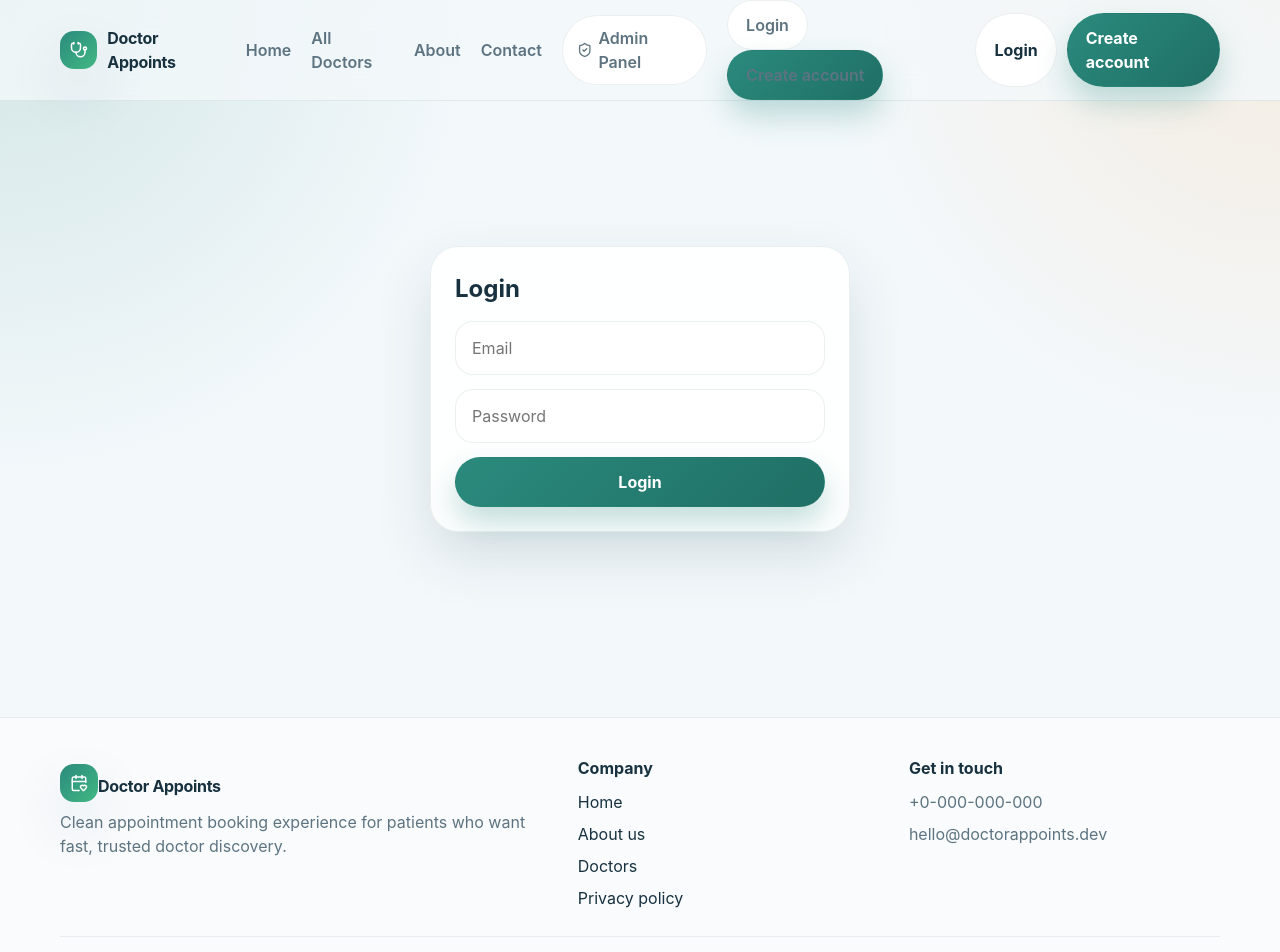
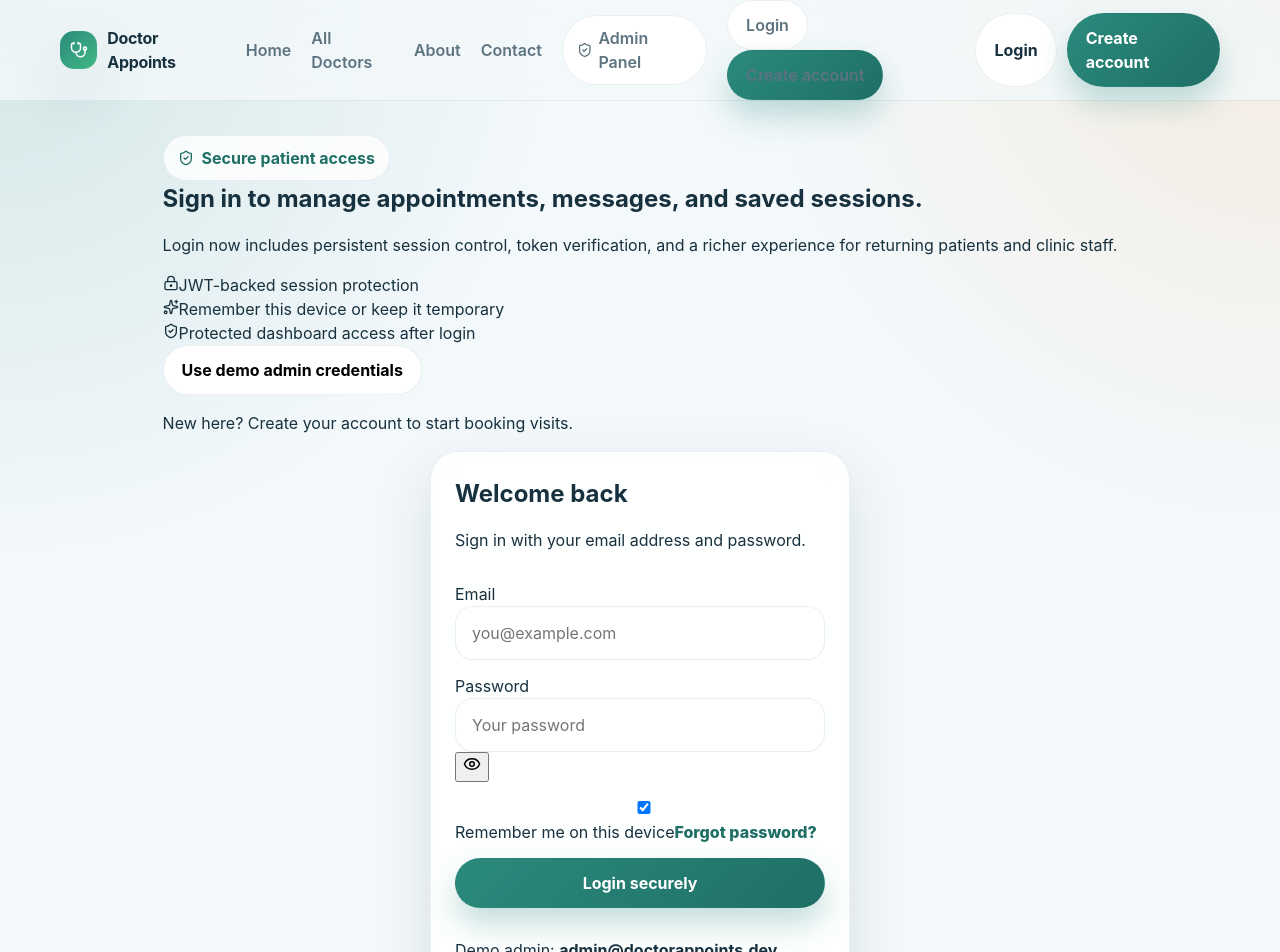
Before and after one commit to MarutiNandan2796/doctorappointment, a React (Vite) app in the folder client/: page /login in a window 1280 px wide. Shown: the top 952 px of the page. Built offline with nearby package versions, Linux system fonts and the light colour scheme; no server answers.

Commit message:
feat(client): implement secure login and register pages with form controls

```diff
--- a/client/src/pages/Login.jsx
+++ b/client/src/pages/Login.jsx
@@ -1,13 +1,168 @@
+import { useEffect, useState } from 'react';
+import { Link, useLocation, useNavigate } from 'react-router-dom';
+import { Eye, EyeOff, LockKeyhole, ShieldCheck, Sparkles } from 'lucide-react';
+import { useAuth } from '../context/AuthContext';
+
+const demoCredentials = {
+  email: 'admin@doctorappoints.dev',
+  password: 'password123'
+};
+
 export default function Login() {
+  const { signIn, isAuthenticated } = useAuth();
+  const navigate = useNavigate();
+  const location = useLocation();
+  const [showPassword, setShowPassword] = useState(false);
+  const [isSubmitting, setIsSubmitting] = useState(false);
+  const [error, setError] = useState('');
+  const [formData, setFormData] = useState({
+    email: '',
+    password: '',
+    rememberMe: true
+  });
+
+  useEffect(() => {
+    if (isAuthenticated) {
+      navigate('/dashboard', { replace: true });
+    }
+  }, [isAuthenticated, navigate]);
+
+  function updateField(event) {
+    const { name, type, checked, value } = event.target;
+    setFormData((current) => ({
+      ...current,
+      [name]: type === 'checkbox' ? checked : value
+    }));
+    if (error) {
+      setError('');
+    }
+  }
+
+  async function handleSubmit(event) {
+    event.preventDefault();
+    setError('');
+
+    if (!formData.email.trim() || !formData.password.trim()) {
+      setError('Email and password are required');
+      return;
+    }
+
+    try {
+      setIsSubmitting(true);
+      await signIn(formData);
+      const nextPath = location.state?.from?.pathname || '/dashboard';
+      navigate(nextPath, { replace: true });
+    } catch (exception) {
+      setError(exception.response?.data?.message || 'Unable to sign in right now');
+    } finally {
+      setIsSubmitting(false);
+    }
+  }
+
+  function fillDemoCredentials() {
+    setFormData({
+      email: demoCredentials.email,
+      password: demoCredentials.password,
+      rememberMe: true
+    });
+  }
+
   return (
-    <section className="container auth-page">
-      <form className="auth-card">
-        <h1>Login</h1>
-        <input type="email" placeholder="Email" />
-        <input type="password" placeholder="Password" />
-        <button className="btn btn-primary full-width" type="button">
-          Login
+    <section className="container page-block auth-page auth-split">
+      <div className="auth-copy">
+        <span className="hero-badge">
+          <ShieldCheck size={16} />
+          Secure patient access
+        </span>
+        <h1>Sign in to manage appointments, messages, and saved sessions.</h1>
+        <p>
+          Login now includes persistent session control, token verification, and a richer experience for returning patients and clinic staff.
+        </p>
+
+        <div className="auth-feature-list">
+          <div>
+            <LockKeyhole size={16} />
+            JWT-backed session protection
+          </div>
+          <div>
+            <Sparkles size={16} />
+            Remember this device or keep it temporary
+          </div>
+          <div>
+            <ShieldCheck size={16} />
+            Protected dashboard access after login
+          </div>
+        </div>
+
+        <button className="btn btn-ghost auth-demo-btn" type="button" onClick={fillDemoCredentials}>
+          Use demo admin credentials
         </button>
+
+        <p className="auth-help-text">
+          New here? <Link to="/register">Create your account</Link> to start booking visits.
+        </p>
+      </div>
+
+      <form className="auth-card auth-form" onSubmit={handleSubmit}>
+        <div>
+          <h1>Welcome back</h1>
+          <p className="auth-subtitle">Sign in with your email address and password.</p>
+        </div>
+
+        {error ? <div className="auth-alert">{error}</div> : null}
+
+        <label className="auth-field">
+          <span>Email</span>
+          <input
+            name="email"
+            type="email"
+            placeholder="you@example.com"
+            value={formData.email}
+            onChange={updateField}
+            autoComplete="email"
+          />
+        </label>
+
+        <label className="auth-field">
+          <span>Password</span>
+          <div className="password-field">
+            <input
+              name="password"
+              type={showPassword ? 'text' : 'password'}
+              placeholder="Your password"
+              value={formData.password}
+              onChange={updateField}
+              autoComplete="current-password"
+            />
+            <button
+              className="password-toggle"
+              type="button"
+              onClick={() => setShowPassword((value) => !value)}
+              aria-label={showPassword ? 'Hide password' : 'Show password'}
+            >
+              {showPassword ? <EyeOff size={18} /> : <Eye size={18} />}
+            </button>
+          </div>
+        </label>
+
+        <div className="auth-row">
+          <label className="remember-me">
+            <input name="rememberMe" type="checkbox" checked={formData.rememberMe} onChange={updateField} />
+            Remember me on this device
+          </label>
+
+          <a className="text-link" href="mailto:hello@doctorappoints.dev">
+            Forgot password?
+          </a>
+        </div>
+
+        <button className="btn btn-primary full-width" type="submit" disabled={isSubmitting}>
+          {isSubmitting ? 'Signing in...' : 'Login securely'}
+        </button>
+
+        <p className="auth-footer-note">
+          Demo admin: <strong>{demoCredentials.email}</strong>
+        </p>
       </form>
     </section>
   );
--- a/client/src/pages/Register.jsx
+++ b/client/src/pages/Register.jsx
@@ -1,13 +1,162 @@
+import { useEffect, useState } from 'react';
+import { Link, useNavigate } from 'react-router-dom';
+import { Eye, EyeOff, ShieldCheck } from 'lucide-react';
+import { useAuth } from '../context/AuthContext';
+
 export default function Register() {
+  const { signUp, isAuthenticated } = useAuth();
+  const navigate = useNavigate();
+  const [showPassword, setShowPassword] = useState(false);
+  const [isSubmitting, setIsSubmitting] = useState(false);
+  const [error, setError] = useState('');
+  const [formData, setFormData] = useState({
+    name: '',
+    email: '',
+    password: '',
+    confirmPassword: '',
+    rememberMe: true
+  });
+
+  useEffect(() => {
+    if (isAuthenticated) {
+      navigate('/dashboard', { replace: true });
+    }
+  }, [isAuthenticated, navigate]);
+
+  function updateField(event) {
+    const { name, type, checked, value } = event.target;
+    setFormData((current) => ({
+      ...current,
+      [name]: type === 'checkbox' ? checked : value
+    }));
+    if (error) {
+      setError('');
+    }
+  }
+
+  async function handleSubmit(event) {
+    event.preventDefault();
+    setError('');
+
+    if (!formData.name.trim() || !formData.email.trim() || !formData.password.trim()) {
+      setError('Name, email, and password are required');
+      return;
+    }
+
+    if (formData.password !== formData.confirmPassword) {
+      setError('Passwords do not match');
+      return;
+    }
+
+    try {
+      setIsSubmitting(true);
+      await signUp(formData);
+      navigate('/dashboard', { replace: true });
+    } catch (exception) {
+      setError(exception.response?.data?.message || 'Unable to create your account right now');
+    } finally {
+      setIsSubmitting(false);
+    }
+  }
+
   return (
-    <section className="container auth-page">
-      <form className="auth-card">
-        <h1>Create account</h1>
-        <input type="text" placeholder="Full name" />
-        <input type="email" placeholder="Email" />
-        <input type="password" placeholder="Password" />
-        <button className="btn btn-primary full-width" type="button">
-          Create account
+    <section className="container page-block auth-page auth-split">
+      <div className="auth-copy">
+        <span className="hero-badge">
+          <ShieldCheck size={16} />
+          Fast account setup
+        </span>
+        <h1>Create your secure patient account in a minute.</h1>
+        <p>
+          Registering now gives you protected access, authenticated sessions, and a patient dashboard ready for future booking features.
+        </p>
+
+        <div className="auth-feature-list">
+          <div>
+            <ShieldCheck size={16} />
+            Secure JWT sign-up flow
+          </div>
+          <div>
+            <ShieldCheck size={16} />
+            Automatic login after registration
+          </div>
+          <div>
+            <ShieldCheck size={16} />
+            Session persistence with remember me
+          </div>
+        </div>
+
+        <p className="auth-help-text">
+          Already have an account? <Link to="/login">Log in instead</Link>.
+        </p>
+      </div>
+
+      <form className="auth-card auth-form" onSubmit={handleSubmit}>
+        <div>
+          <h1>Create account</h1>
+          <p className="auth-subtitle">Set up your profile and secure sign-in details.</p>
+        </div>
+
+        {error ? <div className="auth-alert">{error}</div> : null}
+
+        <label className="auth-field">
+          <span>Full name</span>
+          <input name="name" type="text" placeholder="Your full name" value={formData.name} onChange={updateField} autoComplete="name" />
+        </label>
+
+        <label className="auth-field">
+          <span>Email</span>
+          <input
+            name="email"
+            type="email"
+            placeholder="you@example.com"
+            value={formData.email}
+            onChange={updateField}
+            autoComplete="email"
+          />
+        </label>
+
+        <label className="auth-field">
+          <span>Password</span>
+          <div className="password-field">
+            <input
+              name="password"
+              type={showPassword ? 'text' : 'password'}
+              placeholder="Create a password"
+              value={formData.password}
+              onChange={updateField}
+              autoComplete="new-password"
+            />
+            <button
+              className="password-toggle"
+              type="button"
+              onClick={() => setShowPassword((value) => !value)}
+              aria-label={showPassword ? 'Hide password' : 'Show password'}
+            >
+              {showPassword ? <EyeOff size={18} /> : <Eye size={18} />}
+            </button>
+          </div>
+        </label>
+
+        <label className="auth-field">
+          <span>Confirm password</span>
+          <input
+            name="confirmPassword"
+            type="password"
+            placeholder="Confirm your password"
+            value={formData.confirmPassword}
+            onChange={updateField}
+            autoComplete="new-password"
+          />
+        </label>
+
+        <label className="remember-me">
+          <input name="rememberMe" type="checkbox" checked={formData.rememberMe} onChange={updateField} />
+          Keep me signed in on this device
+        </label>
+
+        <button className="btn btn-primary full-width" type="submit" disabled={isSubmitting}>
+          {isSubmitting ? 'Creating account...' : 'Create account'}
         </button>
       </form>
     </section>
```
